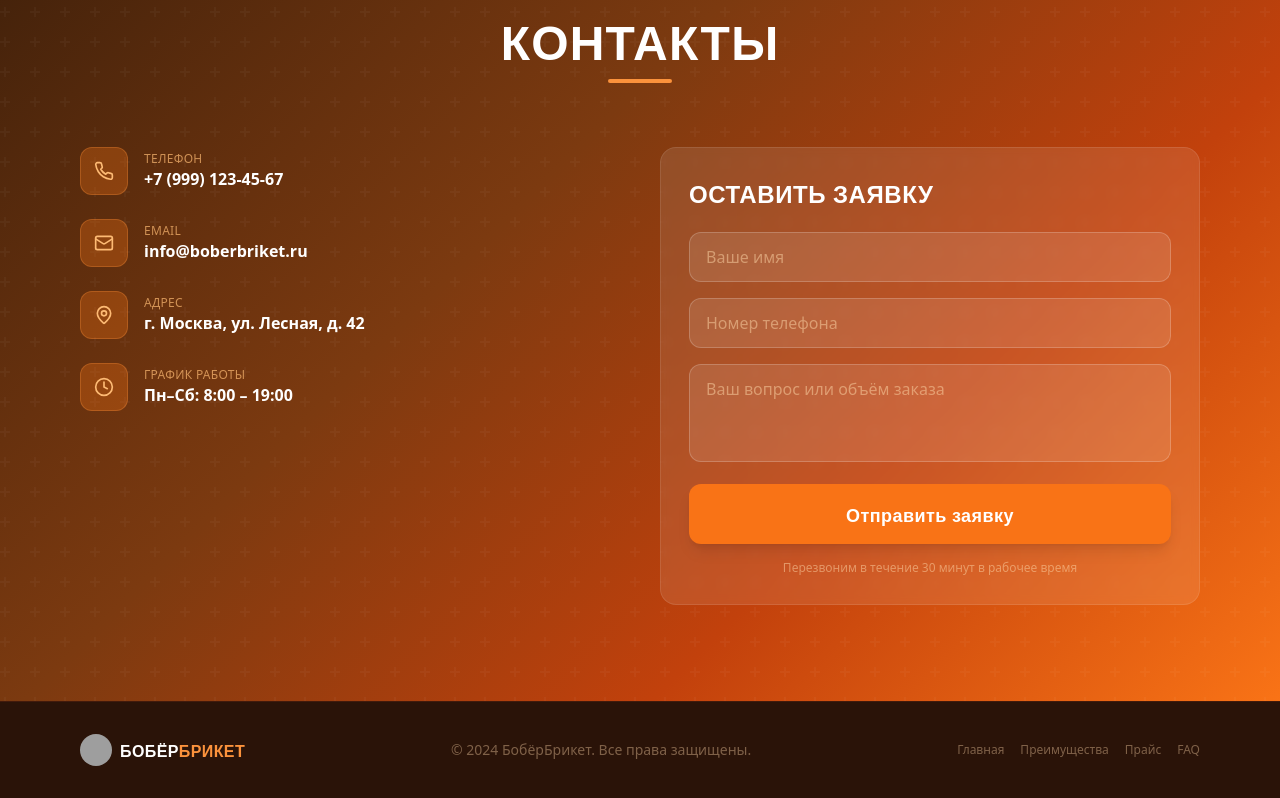
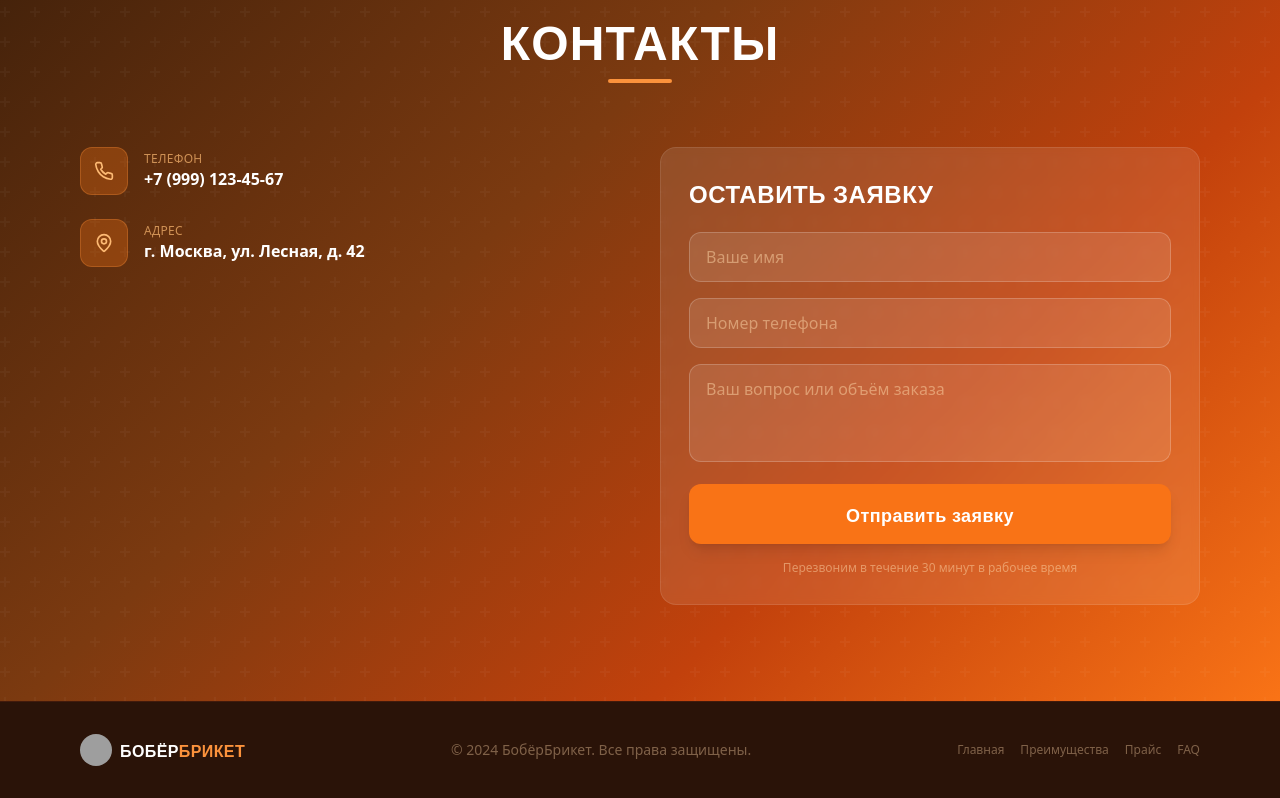
Before and after one commit to pr-poehali-dev/beaver-fuel-recycling, a React (Vite) app: page / in a window 1280 px wide. Shown: the part 3346-4144 px from the top of the page. Built offline with nearby package versions, Linux system fonts and the light colour scheme; grey boxes are pictures that could not be loaded.

Commit message:
Удалить график и email

```diff
--- a/src/pages/Index.tsx
+++ b/src/pages/Index.tsx
@@ -375,9 +375,7 @@ const Index = () => {
             <div className="space-y-6">
               {[
                 { icon: "Phone", label: "Телефон", value: "+7 (999) 123-45-67", href: "tel:+79991234567" },
-                { icon: "Mail", label: "Email", value: "info@boberbriket.ru", href: "mailto:info@boberbriket.ru" },
                 { icon: "MapPin", label: "Адрес", value: "г. Москва, ул. Лесная, д. 42", href: "#" },
-                { icon: "Clock", label: "График работы", value: "Пн–Сб: 8:00 – 19:00", href: "#" },
               ].map(c => (
                 <a key={c.label} href={c.href} className="flex items-center gap-4 group">
                   <div className="w-12 h-12 bg-orange-500/30 border border-orange-400/30 rounded-xl flex items-center justify-center group-hover:bg-orange-500 transition-colors shrink-0">
```
